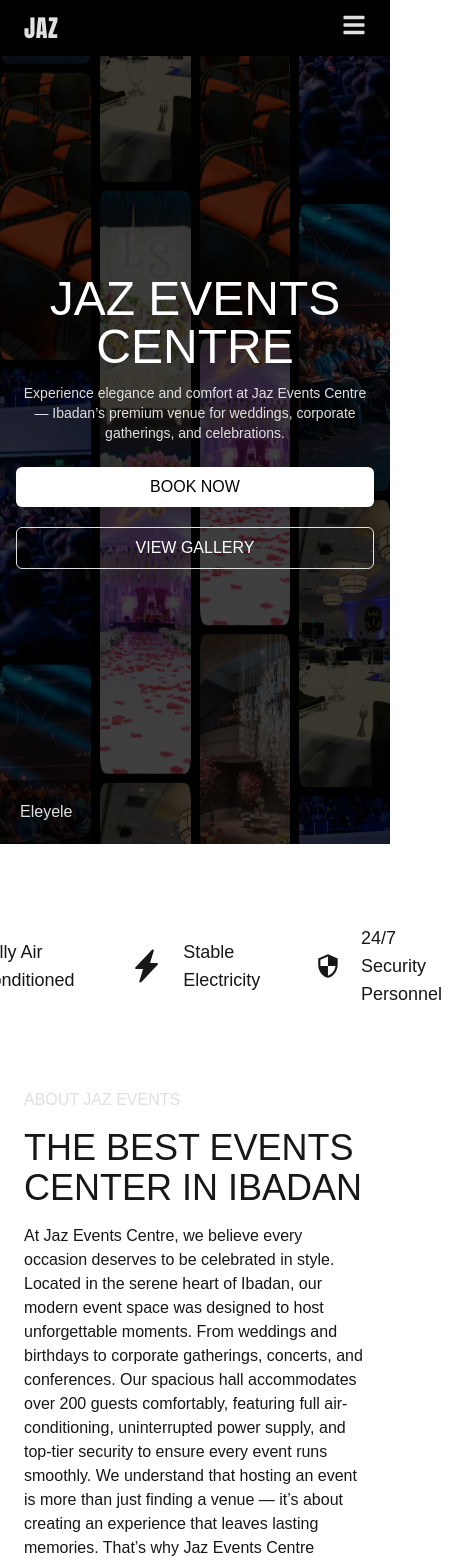
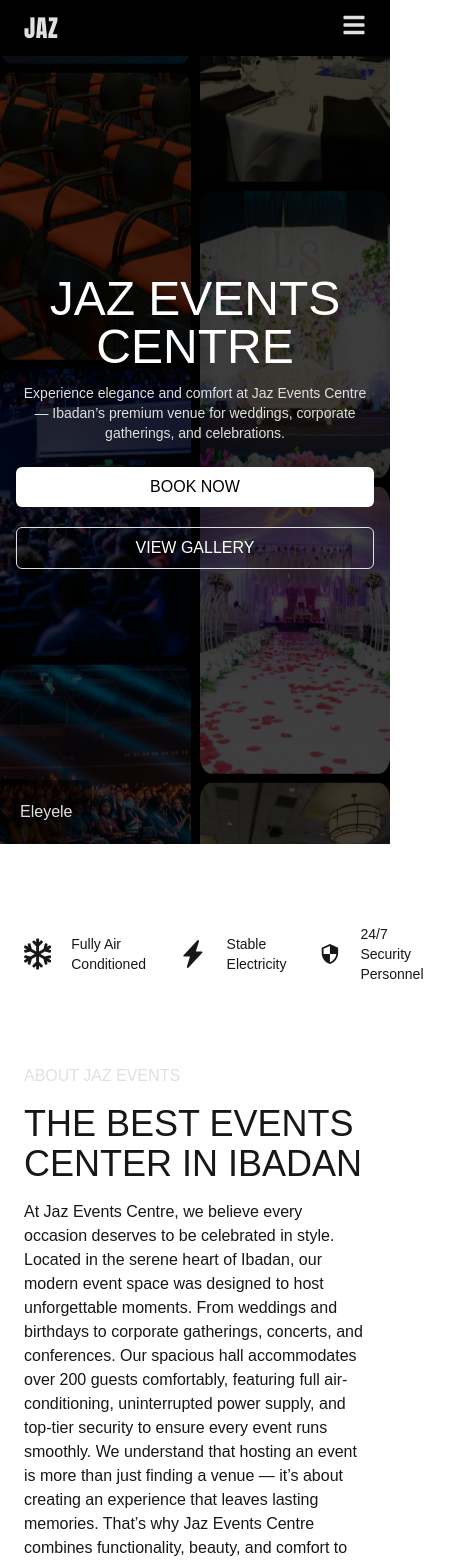
Before and after one commit to TrenchesProgrammer/jaz, a Next.js app: page / in a window 390 px wide. Shown: the top 1563 px of the page, 464 px wide, since content can reach past the window. Built offline with nearby package versions, Linux system fonts and the light colour scheme; a web font is replaced by a local one.

Commit message:
few changes

```diff
--- a/app/components/BookingForm.tsx
+++ b/app/components/BookingForm.tsx
@@ -5,13 +5,13 @@
 
 const BookingForm = () => {
   return (
-    <section id="contact" className="padding-container flex justify-between mt-20">
-      <div className="w-[40%] mb-10">
+    <section id="contact" className="padding-container flex flex-col md:flex-row justify-between mt-20">
+      <div className="md:w-[40%] mb-10">
         <h3 className={`${bellefair.className} text-4xl md:text-5xl`}>
           BOOK NOW WITH JAZ EVENTS
         </h3>
       </div>
-      <form className="max-w-3xl md:w-[55%] mx-auto flex flex-col gap-3 rounded-lg">
+      <form className="max-w-3xl w-full md:w-[55%] mx-auto flex flex-col gap-3 rounded-lg">
           <div>
             <label htmlFor="name" className="block text-sm font-medium text-gray-300">Full Name *</label>
             <input type="text" id="name" name="name" className="mt-1 block w-full bg-[#1a1a1a]  border-gray-700 rounded-md shadow-sm focus:ring-indigo-500 focus:border-indigo-500 sm:text-sm text-white p-2" />
--- a/app/components/Faq.tsx
+++ b/app/components/Faq.tsx
@@ -78,14 +78,14 @@
 
 const Faq = () => {
   return (
-    <section className="padding-container mt-20 gap-10 flex">
-      <div className="text-center md:text-left w-[40%] mb-10">
+    <section className="padding-container mt-20 gap-10 flex flex-col md:flex-row">
+      <div className="text-center md:text-left md:w-[40%] mb-10">
         <p className="text-[#e0e0e0]">HAVE A QUESTION?</p>
         <h3 className={`${bellefair.className} text-4xl md:text-5xl`}>
           FREQUENTLY ASKED QUESTIONS
         </h3>
       </div>
-      <div className="max-w-3xl w-[60%] mx-auto">
+      <div className="max-w-3xl w-full md:w-[60%] mx-auto">
         {faqData.map((faq, index) => (
           <FaqItem key={index} question={faq.question} answer={faq.answer} />
         ))}
--- a/app/components/Hero.tsx
+++ b/app/components/Hero.tsx
@@ -2,8 +2,24 @@
 import Image from "next/image";
 import { motion } from "framer-motion";
 import '../globals.css'
+import { useEffect, useState } from 'react';
+
 import { Bellefair } from "next/font/google";
 const bellefair = Bellefair({ subsets: ["latin"], weight: "400" });
+
+function useMediaQuery(query:string) {
+  const [matches, setMatches] = useState(false);
+
+  useEffect(() => {
+    const media = window.matchMedia(query);
+    const listener = () => setMatches(media.matches);
+    listener();
+    media.addEventListener('change', listener);
+    return () => media.removeEventListener('change', listener);
+  }, [query]);
+
+  return matches;
+}
 
 interface ScrollingColumnProps {
   images: string[];
@@ -53,16 +69,6 @@
     speed: 28,
   },
 ];
-const images = [
-  "/img1.jpg",
-  "/img2.jpg",
-  "/img3.jpg",
-  "/img4.jpg",
-  "/img5.jpg",
-  "/img6.jpg",
-  "/img7.jpg",
-  "/img8.jpg",
-];
 
 const AutoScrollColumn = ({
   images,
@@ -80,7 +86,7 @@
           animation: `${animationName} ${animationDuration} linear infinite`,
         }}
       >
-        {/* Render images twice for seamless loop */}
+
         {[...images, ...images].map((src, index) => (
           <div
             key={index}
@@ -103,6 +109,15 @@
 };
 
 const Hero = () => {
+  const isSmall = useMediaQuery('(max-width: 640px)');
+  const isMedium = useMediaQuery('(max-width: 1024px)');
+  if (isSmall) {
+    galleryColumns.splice(2, galleryColumns.length );
+  } else if (isMedium) {
+    galleryColumns.splice(3, galleryColumns.length );
+  }else {
+    galleryColumns.splice(0, 0 );
+  }
   return (
     <section className="relative flex gap-[9px] w-full bg-black">
       {galleryColumns
--- a/app/page.tsx
+++ b/app/page.tsx
@@ -11,18 +11,18 @@
   return (
     <div>
       <Hero />
-      <section className="flex  gap-10 padding-container justify-center mt-20 px-4">
+      <section className="flex padding-container md:justify-between gap-5 md:gap-0  md:flex-row  mt-20 ">
         <div className="flex items-center gap-5">
-          <FaRegSnowflake className="w-12 h-12 md:w-13 md:h-13" />
-          <p className="text-lg md:text-xl ">Fully Air Conditioned</p>
+          <FaRegSnowflake className="w-10 h-10 md:w-13 md:h-13" />
+          <p className="text-sm md:text-lg ">Fully Air Conditioned</p>
         </div>
         <div className="flex items-center gap-5">
-          <BsFillLightningChargeFill className="w-12 h-12 md:w-13 md:h-13" />
-          <p className="text-lg md:text-xl ">Stable Electricity</p>
+          <BsFillLightningChargeFill className="w-10 h-10 md:w-13 md:h-13" />
+          <p className="text-sm md:text-lg ">Stable Electricity</p>
         </div>
         <div className="flex items-center gap-5">
-          <MdOutlineSecurity className="w-12 h-12 md:w-13 md:h-13" />
-          <p className="text-lg md:text-xl ">24/7 Security Personnel</p>
+          <MdOutlineSecurity className="w-10 h-10 md:w-13 md:h-13" />
+          <p className="text-sm md:text-lg ">24/7 Security Personnel</p>
         </div>
       </section>
       <section className="padding-container mt-20 flex flex-col md:flex-row gap-10">
@@ -45,7 +45,7 @@
             beauty, and comfort to make your special day truly remarkable.
           </p>
         </div>
-        <Image src="/event-1.jpg" className="rounded-lg w-full md:w-1/2  " width={100} height={100} alt="event" />
+        <Image src="/event-1.svg" className="rounded-lg w-full md:w-1/2  " width={100} height={100} alt="event" />
       </section>
       <Faq />
       <BookingForm />
```
Also changed, not shown: 1 other file (tests, documents, lock files or other folders).
